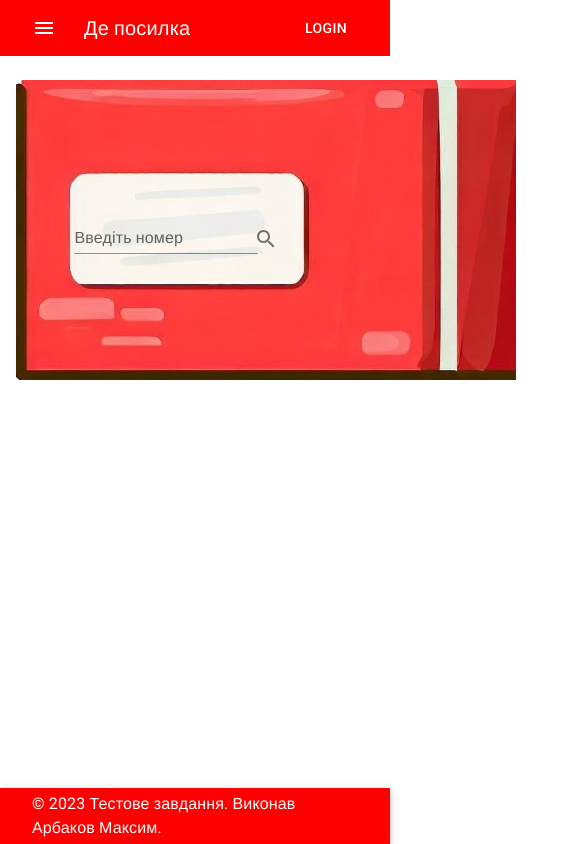
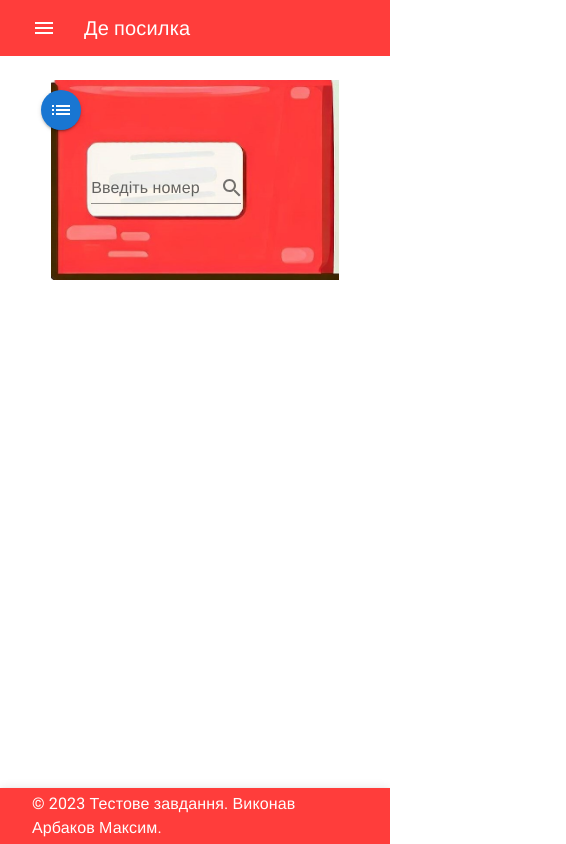
Before and after one commit to ArbakovMaxim/np-test, a React (Create React App) app: page / in a window 390 px wide. Shown: the whole page, 566 px wide, since content can reach past the window. Built offline with nearby package versions, Linux system fonts and the light colour scheme; the HTML template or start-up script is replaced by a standard one; a web font is replaced by a local one.

Commit message:
finish css home page

```diff
--- a/src/components/footer/Footer.tsx
+++ b/src/components/footer/Footer.tsx
@@ -3,7 +3,11 @@ import { AppBar, Toolbar, Typography, Container } from "@mui/material";
 
 export const Footer = () => {
   return (
-    <AppBar position="static" color="primary" sx={{ backgroundColor: "red" }}>
+    <AppBar
+      position="static"
+      color="primary"
+      sx={{ backgroundColor: "#ff3d3b" }}
+    >
       <Container fixed>
         <Toolbar>
           <Typography variant="body1" color="inherit">
--- a/src/components/header/Header.tsx
+++ b/src/components/header/Header.tsx
@@ -3,7 +3,6 @@ import AppBar from "@mui/material/AppBar";
 import Box from "@mui/material/Box";
 import Toolbar from "@mui/material/Toolbar";
 import Typography from "@mui/material/Typography";
-import Button from "@mui/material/Button";
 import IconButton from "@mui/material/IconButton";
 import MenuIcon from "@mui/icons-material/Menu";
 import Container from "@mui/material/Container";
@@ -28,12 +27,12 @@ export const Header = () => {
   };
 
   return (
-    <Box component="section" sx={{ backgroundColor: "red" }}>
+    <Box component="section" sx={{ backgroundColor: "#ff3d3b" }}>
       <Container fixed>
         <Box sx={{ flexGrow: 1 }}>
           <AppBar
             position="static"
-            sx={{ backgroundColor: "red", boxShadow: 0 }}
+            sx={{ backgroundColor: "#ff3d3b", boxShadow: 0 }}
           >
             <Toolbar>
               <IconButton
@@ -77,7 +76,6 @@ export const Header = () => {
               <Typography variant="h6" component="div" sx={{ flexGrow: 1 }}>
                 Де посилка
               </Typography>
-              <Button color="inherit">Login</Button>
             </Toolbar>
           </AppBar>
         </Box>
--- /dev/null
+++ b/src/components/listTTN/ListTtn.tsx
@@ -0,0 +1,97 @@
+import DeleteIcon from "@mui/icons-material/Delete";
+import FolderIcon from "@mui/icons-material/Folder";
+import { useDispatch, useSelector } from "react-redux";
+import { removeTtn } from "../../features/ttn/ttnSlice";
+import type { RootState } from "../../store/store";
+
+import {
+  Grid,
+  useMediaQuery,
+  ListItemText,
+  Avatar,
+  ListItemAvatar,
+  ListItem,
+  List,
+  IconButton,
+  Box,
+} from "@mui/material";
+
+interface Props {
+  handleItemClick: (ttn: string) => void;
+  handleClose: () => void;
+}
+
+export const ListTtn = ({ handleItemClick, handleClose }: Props) => {
+  const listTtn = useSelector((state: RootState) => state.ttn.value);
+  const dispatch = useDispatch();
+
+  const isDesctop = useMediaQuery("(max-width: 1199px)");
+  const isMob = useMediaQuery("(max-width: 525px)");
+
+  return (
+    <Box
+      component="div"
+      sx={{
+        pl: "25px",
+        pr: "25px",
+        maxHeight: "80vh",
+        overflowY: "auto",
+      }}
+    >
+      <List sx={{ margin: "-20px" }}>
+        <Grid
+          container
+          spacing={2}
+          sx={isDesctop ? { flexDirection: "column" } : {}}
+        >
+          {listTtn
+            ? listTtn.map((oneTtn) => {
+                return (
+                  <Grid item xs={isDesctop ? 12 : 6} key={oneTtn.id}>
+                    <ListItem
+                      sx={
+                        isMob
+                          ? {
+                              margin: " 10px 0",
+                              padding: "10px 0",
+                              backgroundColor: "#ff3d3b",
+                              width: "260px",
+                            }
+                          : {
+                              margin: "15px",
+                              padding: "20px",
+                              backgroundColor: "#ff3d3b",
+                              width: "280px",
+                            }
+                      }
+                      key={oneTtn.id}
+                    >
+                      <ListItemAvatar>
+                        <Avatar sx={{ mr: "25px" }}>
+                          <FolderIcon />
+                        </Avatar>
+                      </ListItemAvatar>
+                      <ListItemText
+                        primary={oneTtn.ttn}
+                        onClick={() => {
+                          handleItemClick(oneTtn.ttn);
+                          handleClose();
+                        }}
+                        sx={{ cursor: "pointer" }}
+                      />
+                      <IconButton
+                        aria-label="delete"
+                        onClick={() => dispatch(removeTtn(oneTtn.id))}
+                      >
+                        <DeleteIcon />
+                      </IconButton>
+                    </ListItem>
+                  </Grid>
+                );
+              })
+            : null}
+        </Grid>
+      </List>
+    </Box>
+  );
+};
--- /dev/null
+++ b/src/pages/Home.css
@@ -0,0 +1,62 @@
+.homePage__wrapper {
+  display: flex;
+  flex-direction: column;
+  justify-content: center;
+  text-align: center;
+  width: 100%;
+}
+
+.homePage__input {
+  position: absolute !important;
+  top: 50% !important;
+  transform: translate(-50%, -50%) !important;
+}
+
+.homePage__input--img {
+  background-image: url(../image/BoxImg.jpg);
+  width: 288px;
+  height: 200px;
+  background-size: cover;
+  background-repeat: no-repeat;
+  position: relative;
+  margin-left: auto;
+  margin-right: auto;
+}
+
+.homePage__wrapper__listTtn {
+  position: absolute;
+  top: 0;
+  left: 0;
+  margin-left: 25px;
+  margin-top: 25px;
+  @media (max-width: 524px) {
+    margin-top: 10px;
+  }
+}
+
+.homePage__button--listTtn {
+  border-radius: 50% !important;
+  width: 40px !important;
+  height: 40px !important;
+  min-width: auto !important;
+}
+
+.homePage__button--listTtn .MuiButton-startIcon {
+  display: flex !important;
+  align-items: center !important;
+  justify-content: center !important;
+  margin: 0 !important;
+}
+
+.homePage__button--listTtn .MuiSvgIcon-root {
+  width: 24px !important;
+  height: 24px !important;
+}
+
+.homePage__mobList {
+  display: flex;
+  justify-content: center;
+  align-items: center;
+  padding: 10px;
+  width: 200px;
+}
--- a/src/pages/Home.tsx
+++ b/src/pages/Home.tsx
@@ -1,26 +1,27 @@
+import React from "react";
 import { nanoid } from "nanoid";
 import { useState } from "react";
 import { useDispatch, useSelector } from "react-redux";
 import { toast } from "react-toastify";
 import { getInfo } from "../api/Api";
-import { addNewTtn, removeTtn } from "../features/ttn/ttnSlice";
-import type { RootState } from "../store/store";
+import { addNewTtn } from "../features/ttn/ttnSlice";
 import { StatusInfo } from "../components/statusInfo/StatusInfo";
-import TextField from "@mui/material/TextField";
-import Container from "@mui/material/Container";
-import Box from "@mui/material/Box";
-import BoxImg from "../image/BoxImg.jpg";
 import { Search } from "@mui/icons-material";
-import IconButton from "@mui/material/IconButton";
+import "./Home.css";
+import ListIcon from "@mui/icons-material/List";
 
-import List from "@mui/material/List";
-import ListItem from "@mui/material/ListItem";
-import DeleteIcon from "@mui/icons-material/Delete";
-import ListItemAvatar from "@mui/material/ListItemAvatar";
-import Avatar from "@mui/material/Avatar";
-import FolderIcon from "@mui/icons-material/Folder";
-import ListItemText from "@mui/material/ListItemText";
-import { Grid } from "@mui/material";
+import {
+  useMediaQuery,
+  IconButton,
+  Box,
+  Container,
+  TextField,
+  Button,
+  Menu,
+} from "@mui/material";
+
+import { ListTtn } from "../components/listTTN/ListTtn";
+import { RootState } from "../store/store";
 
 interface DeliveryInfo {
   RecipientDateTime: string;
@@ -34,10 +35,14 @@ interface DeliveryInfo {
 
 const Home = () => {
   const [inputValue, setInputValue] = useState("");
+  const [menuTtn, setMenuTtn] = React.useState<null | HTMLElement>(null);
   const [error, setError] = useState(false);
   const [resultInfo, setResulInfo] = useState<DeliveryInfo[]>([]);
   const listTtn = useSelector((state: RootState) => state.ttn.value);
   const dispatch = useDispatch();
+
+  const isMob = useMediaQuery("(max-width: 524px)");
+  const isTableMax = useMediaQuery("(max-width: 899px)");
 
   //59500000458220
   //59000999927493
@@ -83,6 +88,7 @@ const Home = () => {
     }
   };
 
+  //инпут + валидация
   const handleInputChange = (event: React.ChangeEvent<HTMLInputElement>) => {
     const newValue = event.target.value;
 
@@ -94,21 +100,36 @@ const Home = () => {
     }
   };
 
+  //функций меню с ттн
+  const open = Boolean(menuTtn);
+  const handleInMenuClick = (event: React.MouseEvent<HTMLElement>) => {
+    setMenuTtn(event.currentTarget);
+  };
+  const handleClose = () => {
+    setMenuTtn(null);
+  };
+
+  console.log(listTtn);
+
   return (
     <Box component="section" sx={{ pt: "24px", pb: "24px" }}>
       <Container fixed>
-        <Box component="div" sx={{ display: "flex" }}>
-          <div>
+        <Box component="div" sx={{ display: "flex", position: "relative" }}>
+          <Box component="div" className={isMob ? "homePage__wrapper" : ""}>
             <Box
               component="div"
-              sx={{
-                backgroundImage: `url(${BoxImg})`,
+              className="homePage__input--img"
+              sx={
+                isMob
+                  ? {
+                      width: "288px",
+                      height: "200px",
+                    }
+                  : {
                       width: "500px",
                       height: "300px",
-                backgroundSize: "cover",
-                backgroundRepeat: "no-repeat",
-                position: "relative",
-              }}
+                    }
+              }
             >
               <TextField
                 id="standard-basic"
@@ -118,23 +139,37 @@ const Home = () => {
                 onChange={handleInputChange}
                 error={error}
                 helperText={error ? "Введите только цифры" : ""}
-                sx={{
-                  position: "absolute",
-                  top: "50%",
+                className="homePage__input"
+                sx={
+                  isMob
+                    ? {
+                        left: "40%",
+                        width: "150px",
+                      }
+                    : {
                         left: "30%",
-                  transform: "translate(-50%, -50%)",
-                }}
+                      }
+                }
                 inputProps={{
                   pattern: "[0-9]*",
                 }}
               />
               <IconButton
-                sx={{
+                sx={
+                  isMob
+                    ? {
+                        position: "absolute",
+                        top: "54%",
+                        left: "63%",
+                        transform: "translate(-50%, -50%)",
+                      }
+                    : {
                         position: "absolute",
                         top: "53%",
                         left: "50%",
                         transform: "translate(-50%, -50%)",
-                }}
+                      }
+                }
                 onClick={() => {
                   handleButtonClick();
                 }}
@@ -145,57 +180,45 @@ const Home = () => {
             <div>
               {resultInfo.length !== 0 ? (
                 <StatusInfo resultInfo={resultInfo} />
-              ) : null}
+              ) : (
+                <Box component="div" sx={{ minHeight: "360px" }} />
+              )}
             </div>
-          </div>
-          <Box
-            component="div"
-            sx={{
-              pl: "25px",
-              pr: "25px",
-              maxHeight: "80vh",
-              overflowY: "auto",
-            }}
+          </Box>
+          {isTableMax ? (
+            <Box component="div" className="homePage__wrapper__listTtn">
+              <Button
+                aria-controls={open ? "fade-menu" : undefined}
+                aria-haspopup="true"
+                onClick={handleInMenuClick}
+                variant="contained"
+                startIcon={<ListIcon />}
+                className="homePage__button--listTtn"
+              ></Button>
+              <Menu
+                id="menu"
+                anchorEl={menuTtn}
+                open={Boolean(menuTtn)}
+                onClose={handleClose}
               >
-            <List sx={{ margin: "-20px" }}>
-              <Grid container spacing={2}>
-                {listTtn
-                  ? listTtn.map((oneTtn) => {
-                      return (
-                        <Grid item xs={6} key={oneTtn.id}>
-                          <ListItem
-                            sx={{
-                              margin: "15px",
-                              padding: "20px",
-                              backgroundColor: "red",
-                              width: "280px",
-                            }}
-                            key={oneTtn.id}
-                          >
-                            <ListItemAvatar>
-                              <Avatar sx={{ mr: "25px" }}>
-                                <FolderIcon />
-                              </Avatar>
-                            </ListItemAvatar>
-                            <ListItemText
-                              primary={oneTtn.ttn}
-                              onClick={() => handleItemClick(oneTtn.ttn)}
-                              sx={{ cursor: "pointer" }}
+                {listTtn.length !== 0 ? (
+                  <ListTtn
+                    handleItemClick={handleItemClick}
+                    handleClose={handleClose}
                   />
-                            <IconButton
-                              aria-label="delete"
-                              onClick={() => dispatch(removeTtn(oneTtn.id))}
-                            >
-                              <DeleteIcon />
-                            </IconButton>
-                          </ListItem>
-                        </Grid>
-                      );
-                    })
-                  : null}
-              </Grid>
-            </List>
+                ) : (
+                  <Box component="div" className="homePage__mobList">
+                    Ще не має посилок
                   </Box>
+                )}
+              </Menu>
+            </Box>
+          ) : (
+            <ListTtn
+              handleItemClick={handleItemClick}
+              handleClose={handleClose}
+            />
+          )}
         </Box>
       </Container>
     </Box>
```
Also changed, not shown: src/components/statusInfo/StatusInfo.tsx (+6 -38 lines). Lines whose indentation alone changed are shown as unchanged.
